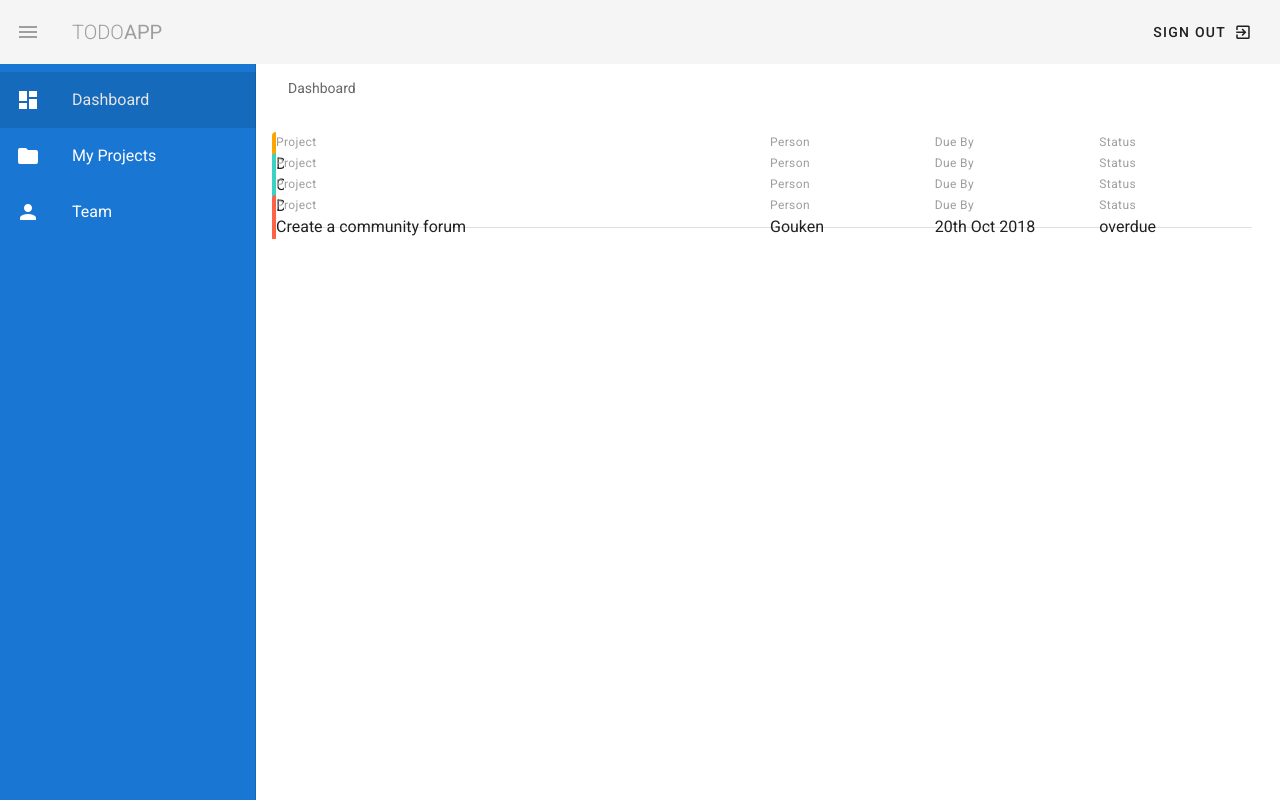
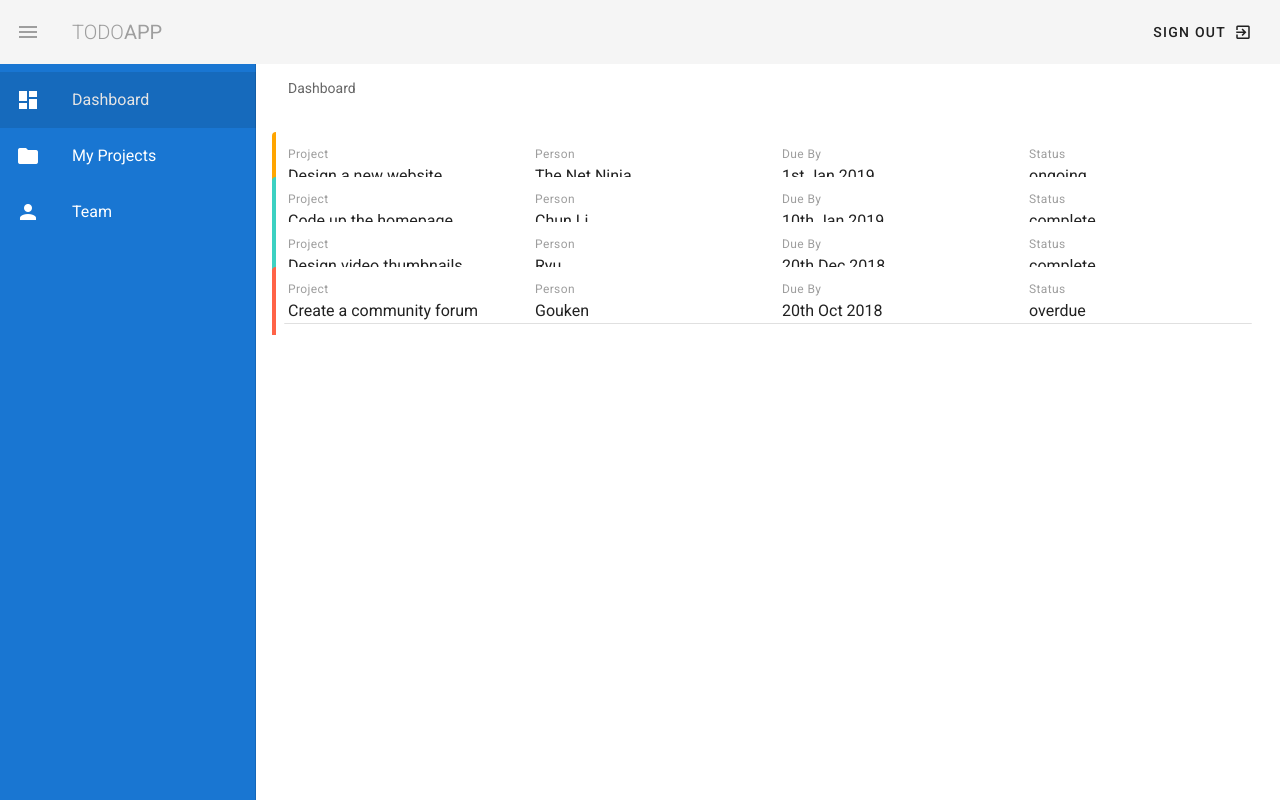
Before and after one commit to teamyudin/vuetify-todo, a Vue app: page /#/ in a window 1280 px wide. Built offline with nearby package versions, Linux system fonts and the light colour scheme.

Commit message:
dashboard layout to use v-row v-col

```diff
--- a/src/views/Dashboard.vue
+++ b/src/views/Dashboard.vue
@@ -5,29 +5,29 @@
   <v-container class="my-5">
 
     <v-card flat v-for="project in projects" :key="project.title">
-      <v-layout row wrap :class="`pa3 project ${project.status}`">
+      <v-row wrap :class="`pa3 project ${project.status}`">
 
-        <v-flex xs12 md6>
+        <v-col xs12 md6>
           <div class="caption grey--text">Project</div>
           <div>{{ project.title }}</div>
-        </v-flex>
+        </v-col>
 
-        <v-flex xs6 sm4 md2>
+        <v-col xs6 sm4 md2>
           <div class="caption grey--text">Person</div>
           <div>{{ project.person }}</div>
-        </v-flex>
+        </v-col>
 
-        <v-flex xs6 sm4 md2>
+        <v-col xs6 sm4 md2>
           <div class="caption grey--text">Due By</div>
           <div>{{ project.due }}</div>
-        </v-flex>
+        </v-col>
 
-        <v-flex xs2 sm4 md2>
+        <v-col xs2 sm4 md2>
           <div class="caption grey--text">Status</div>
           <div>{{ project.status }}</div>
-        </v-flex>
-        <v-divider></v-divider>
-      </v-layout>
+        </v-col>
+
+      </v-row>
 
       <v-divider></v-divider>
 
```
